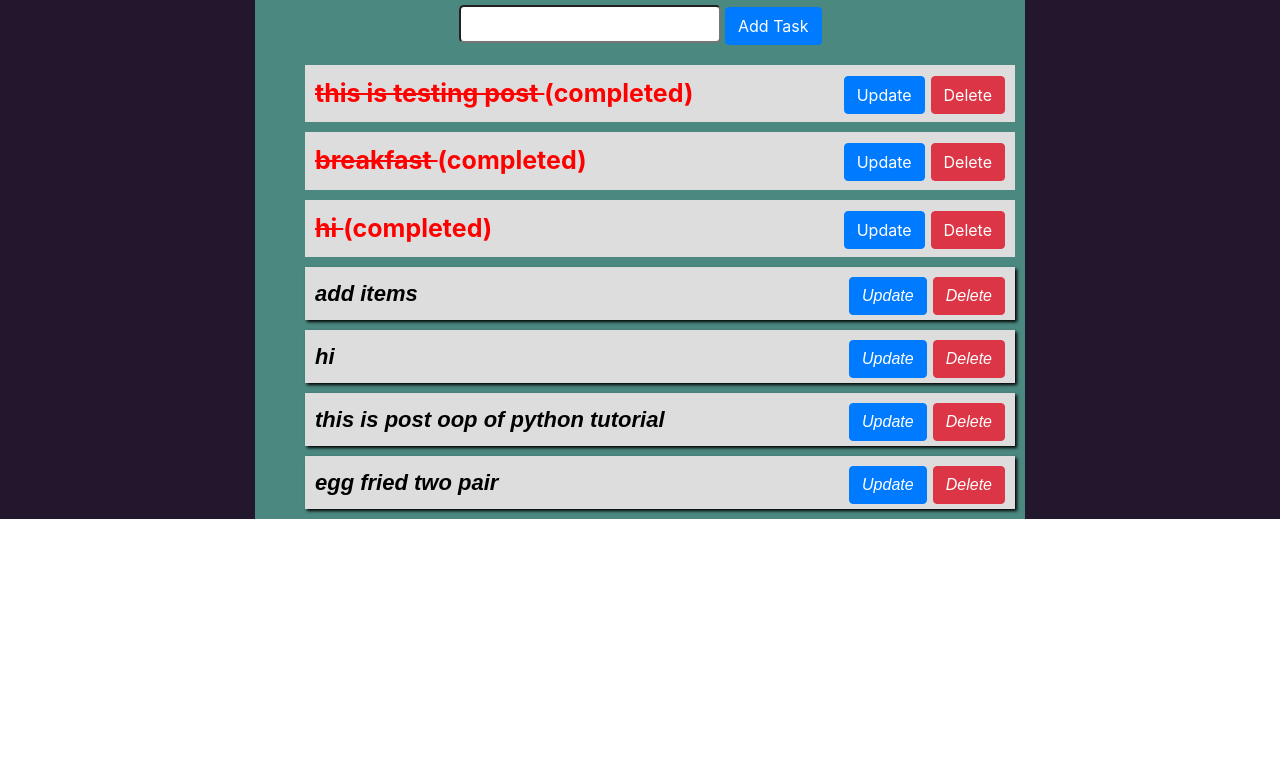
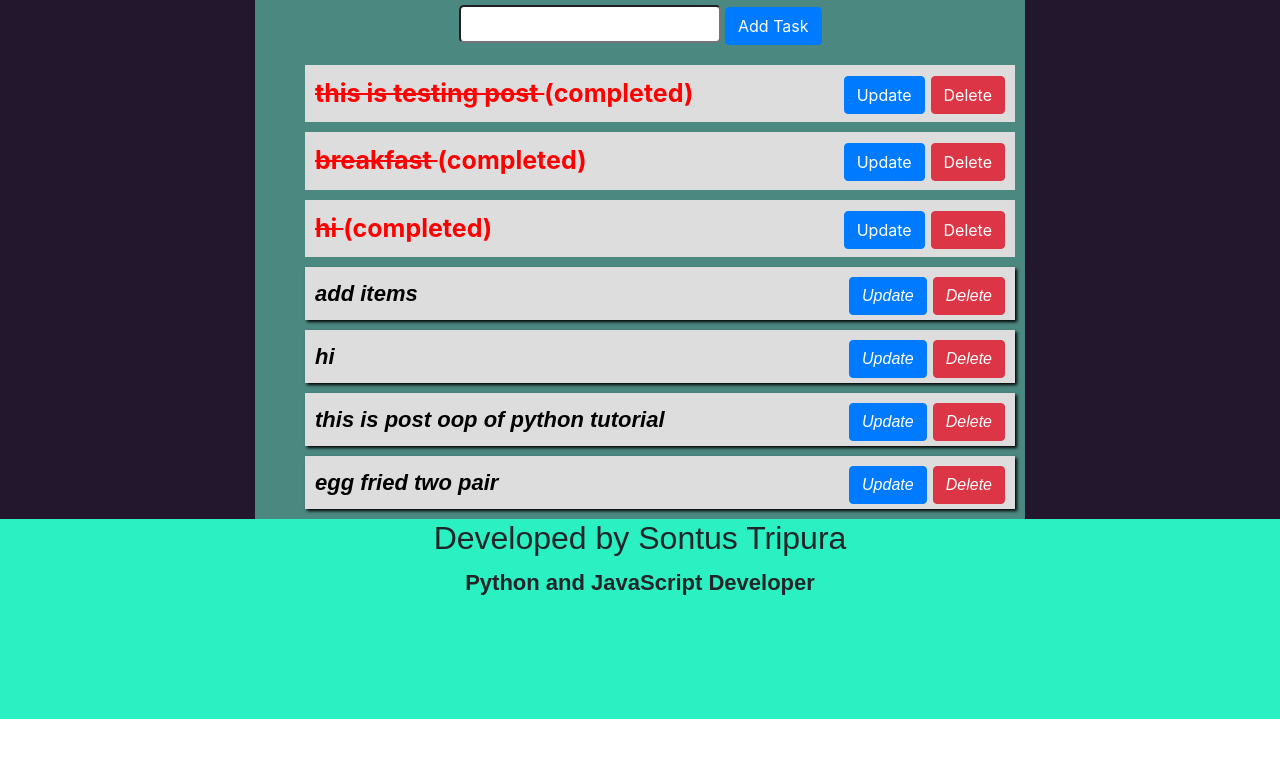
Before and after one commit to sontus-tripura-python/todo-app, a Django app: page / in a window 1280 px wide. Shown: the top 758 px of the page. Run offline with Django 3.2, Linux system fonts and the light colour scheme; data comes from the database, SQL or seed files in the repository; both versions use the stored data as it was after the commit; some libraries are stand-ins or nearby versions.

Commit message:
procfile added

```diff
--- a/todo/settings.py
+++ b/todo/settings.py
@@ -25,7 +25,7 @@ SECRET_KEY = '&&j*n9c-v1_gki@gee^@nx-#rsd8-^rxtu=^+dq(v=yrf7qc_*'
 # SECURITY WARNING: don't run with debug turned on in production!
 DEBUG = True
 
-ALLOWED_HOSTS = []
+ALLOWED_HOSTS = ['*']
 
 
 # Application definition
--- a/todoapp/static/css/style.css
+++ b/todoapp/static/css/style.css
@@ -52,3 +52,16 @@
   float: right;
 
 }
+.update_section{
+  background: #2af0c2;
+  min-height: 200px;
+}
+.footersection{
+  background: #2af0c2;
+  min-height: 200px;
+}
+.footertitle{
+  font-size: 22px;
+  font-family: sans-serif;
+  font-weight: bold;
+}
--- a/todoapp/templates/todo/home.html
+++ b/todoapp/templates/todo/home.html
@@ -49,6 +49,13 @@
 
   </div>
 
-
+<div class="footersection">
+  <div class="container">
+    <div class="text-center footertitle">
+      <h2>Developed by Sontus Tripura</h2>
+      <p>Python and JavaScript Developer</p>
+    </div>
+  </div>
+</div>
 
 {% endblock %}
--- a/todoapp/templates/todo/update.html
+++ b/todoapp/templates/todo/update.html
@@ -2,14 +2,16 @@
 
 {% block body %}
 
+<div class="update_section">
   <div class="container">
     <div class="">
       <h2>Update Task </h2>
       <form method="post">
         {% csrf_token %}
-      {{ form }}
+        {{ form.as_p }}
         <input type="Submit" name="" value="Submit" class="btn btn-success">
       </form>
     </div>
   </div>
+</div>
 {% endblock %}
--- a/todoapp/views.py
+++ b/todoapp/views.py
@@ -4,7 +4,7 @@ from .forms import TaskForm
 # Create your views here.
 def home(request):
     tasks = Task.objects.all()
-    form = TaskForm
+    form = TaskForm()
     if request.method == 'POST':
         form = TaskForm(request.POST)
         if form.is_valid():
```
Also changed, not shown: db.sqlite3, 2 other files. Lines whose indentation alone changed are shown as unchanged.
